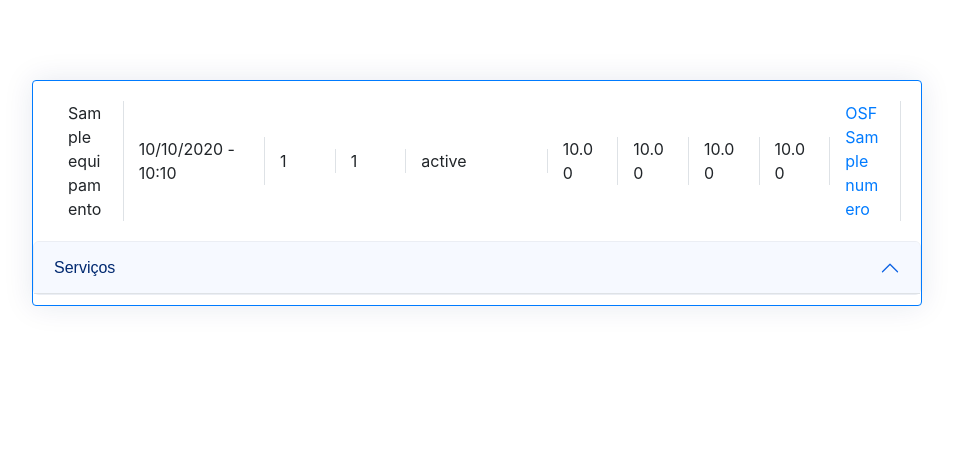
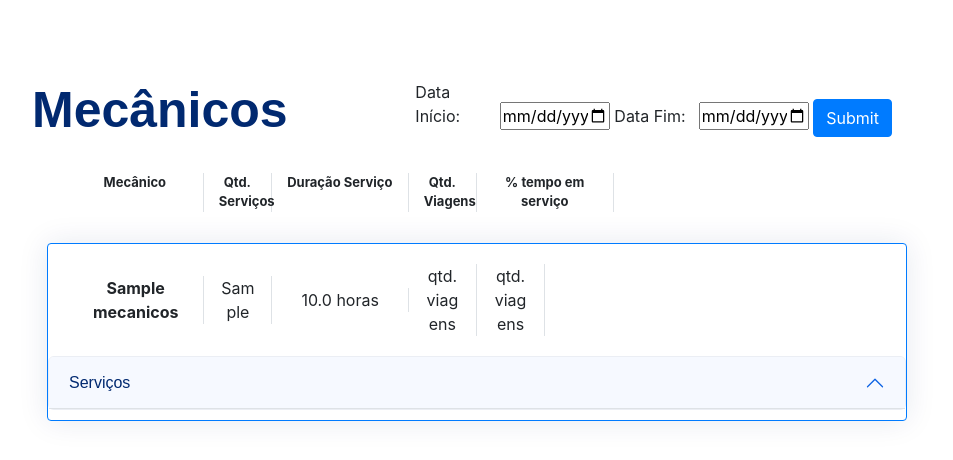
Before and after one commit to otaciliopires/KAITO_CONTROL, a Django app: template manutencao/templates/analise_mecanicos.html in a window 1280 px wide. Shown: the top 460 px of the page, without its empty margins (313-1266 px from the left). Run offline with Django 4.2, Linux system fonts and the light colour scheme; the template is opened without the code that fills it: most values are stand-ins (such as "Sample title", 1, 10 or a date in 2020); some libraries are stand-ins or nearby versions.

Commit message:
desenvolvimento de analise_mecanico

```diff
--- a/manutencao/models.py
+++ b/manutencao/models.py
@@ -156,6 +156,7 @@ class Registro_Tempo_Servico(models.Model):
     data_inicial = models.DateTimeField(null=True, blank=True)
     data_final = models.DateTimeField(null=True, blank=True)
     tempo_servico = models.FloatField(null=True, blank=True)
+    descricao = models.CharField(max_length=500, default="")
 
     def __str__(self):
         return self.funcionario.nome
--- a/manutencao/templates/analise_mecanicos.html
+++ b/manutencao/templates/analise_mecanicos.html
@@ -26,63 +26,99 @@
 
 
 <section class="section dashboard">
+
+
+
     <div class="row">
+        <div class='col-5'>
+            <h1 style="font-size:50px">Mecânicos</h1>
+        </div>
+        <div class='col-7'>
+            <form method='POST' action="{%url 'analise_mecanicos'%}">{% csrf_token %}
+                <input type='hidden' name='form_osoficina' value='form_osoficina'>
+
+                 <div class="mb-3">
+                     <label style='width:80px' class="form-label">Data Início:</label>
+                     <input style='width:110px' type="date" name="data_inicio"></input>
+
+                    <label style='width:80px' class="form-label">Data Fim:</label>
+                    <input style='width:110px' type="date" name="data_fim"></input>
+
+                    <input type="submit" class="btn btn-primary"></input>
+                  </div>
+              </form>
+          </div>
+
+
+        </div>
        <div class="col-lg-12">
           <div class="row">
 
+            <div class="col-xxl-6 col-md-12 font-weight-bold " style="font-size:13px" >
+                <div style='margin-bottom:10px;height:80px'class="">
+                   <div class="card-body">
+                         <div class="d-flex text-center">
 
-   {% for ordem_aberta, num_abertas, num_finalizadas, status_serv, serv_a, serv_f in dados_zip %}
+                               <div class="col-2 border-right">Mecânico</div>
+                               <div class="col-1 border-right">Qtd. Serviços</div>
+                               <div class="col-2 border-right">Duração Serviço</div>
+                               <div class="col-1 border-right">Qtd. Viagens</div>
+                               <div class="col-2 border-right">% tempo em serviço</div>
+                         </div>
+                   </div>
+                </div>
+             </div>
+
+
+
+   {% for mecanicos, servicos_mecanico, quantidade_servicos, tempo_servicos in doc_zip %}
    <div class="col-xxl-6 col-md-12 ">
        <div style='margin-bottom:10px' class="card info-card sales-card  border border-primary">
            <div class="card-body">
-               <div class="d-flex align-items-center">
+               <div class="d-flex align-items-center text-center">
 
-                       <div class="col-1 border-right">{{ ordem_aberta.equipamento }}</div>
-                       <div class="col-2 border-right">{{ ordem_aberta.data_inicio|date:"d/m/Y - H:i"  }}</div>
-                       <div class="col-1 border-right">{{ num_finalizadas }}</div>
-                       <div class="col-1 border-right">{{ num_abertas }}</div>
-                       <div class="col-2 border-right"> {{ status_serv }}</div>
-                       <div class="col-1 border-right">{{ordem_aberta.tempo_em_servico|floatformat:"2g"}}</div>
-                       <div class="col-1 border-right">{{ordem_aberta.tempo_aguardo_peca|floatformat:"2g"}}</div>
-                       <div class="col-1 border-right">{{ordem_aberta.tempo_aguardo_servico|floatformat:"2g"}}</div>
-                       <div class="col-1 border-right">{{ordem_aberta.tempo_total|floatformat:"2g"}}</div>
-                       <div class="col-1 border-right">
-                           <a href="/manutencao/osoficina/{{ ordem_aberta.id }}/">OSF{{ ordem_aberta.numero }}</a>
-                       </div>
+                       <div class="col-2 border-right font-weight-bold">{{mecanicos}}</div>
+                       <div class="col-1 border-right">{{quantidade_servicos}}</div>
+                       <div class="col-2 border-right">{{tempo_servicos|floatformat:"1g"}} horas</div>
+                       <div class="col-1 border-right">qtd. viagens</div>
+                       <div class="col-1 border-right">qtd. viagens</div>
                </div>
            </div>
            <!-- Accordion colocado após o card-body -->
            <div class="accordion" id="accordionExample">
                <div class="accordion-item">
                    <h2 class="accordion-header">
-                       <button class="accordion-button" type="button" data-bs-toggle="collapse" data-bs-target="#collapse{{ ordem_aberta.id }}" aria-expanded="true" aria-controls="collapse{{ ordem_aberta.id }}">
+                       <button class="accordion-button" type="button" data-bs-toggle="collapse" data-bs-target="#collapse{{ mecanicos.id }}" aria-expanded="true" aria-controls="collapse{{ mecanicos.id }}">
                            Serviços
                        </button>
                    </h2>
-                   <div id="collapse{{ ordem_aberta.id }}" class="accordion-collapse collapse" data-bs-parent="#accordionExample">
+                   <div id="collapse{{ mecanicos.id }}" class="accordion-collapse collapse" data-bs-parent="#accordionExample">
 
                      <div class="col-xxl-6 col-md-12 font-weight-bold " style="" >
                        <div style='margin-bottom:10px;height:40px'class="">
                           <div class="card-body">
-                                <div class="d-flex">
+                                <div class="d-flex text-center">
 
-                                      <div class="col-2">Data Início</div>
+                                      <div class="col-3">Data Início</div>
+                                      <div class="col-3">Data Fim</div>
                                       <div class="col-2">Grupo Serviço</div>
-                                      <div class="col-2">Status</div>
-                                      <div class="col-6">Descrição do Serviço</div>
+                                      <div class="col-2">Duração Serviço</div>
+                                      <div class="col-2">Descrição do Serviço</div>
                                 </div>
+                                <div class="col-xxl-6 col-md-12 border-bottom border-dark"> </div>
                           </div>
                        </div>
                     </div>
-                       <div class="accordion-body">
-                           {%for serv in serv_a%}
+                       <div class=" accordion-body">
+                           {%for registro in servicos_mecanico%}
                            <div class="col-xxl-6 col-md-12 border-bottom border-dark">
 
-                             <div class="row align-items-start">
-                             <div class="col-2">{{ serv.data_inicio|date:"d/m/Y - H:i" }}</div>
-                             <div class="col-2">{{ serv.grupo_servico }}</div>
-                             <div class="col-2">{{ serv.status }}</div>
-                             <div class="col-6">{{ serv.descricao }}</div>
+                             <div class="row align-items-start text-center">
+                             <div class="col-3">{{ registro.data_inicial|date:"d/m/Y - H:i" }}</div>
+                             <div class="col-3">{{ registro.data_final|date:"d/m/Y - H:i" }}</div>
+                             <div class="col-2">{{ registro.servico_oficina }}</div>
+                             <div class="col-2">{{ registro.tempo_servico|floatformat:"1g" }}</div>
+                             <div class="col-2">{{ registro.descricao }}</div>
 
                           </div>
                        </div>
```
Also changed, not shown: manutencao/templates/home_manutencao.html (+7 -7 lines), manutencao/views.py (+41 -4 lines), 1 other file.
